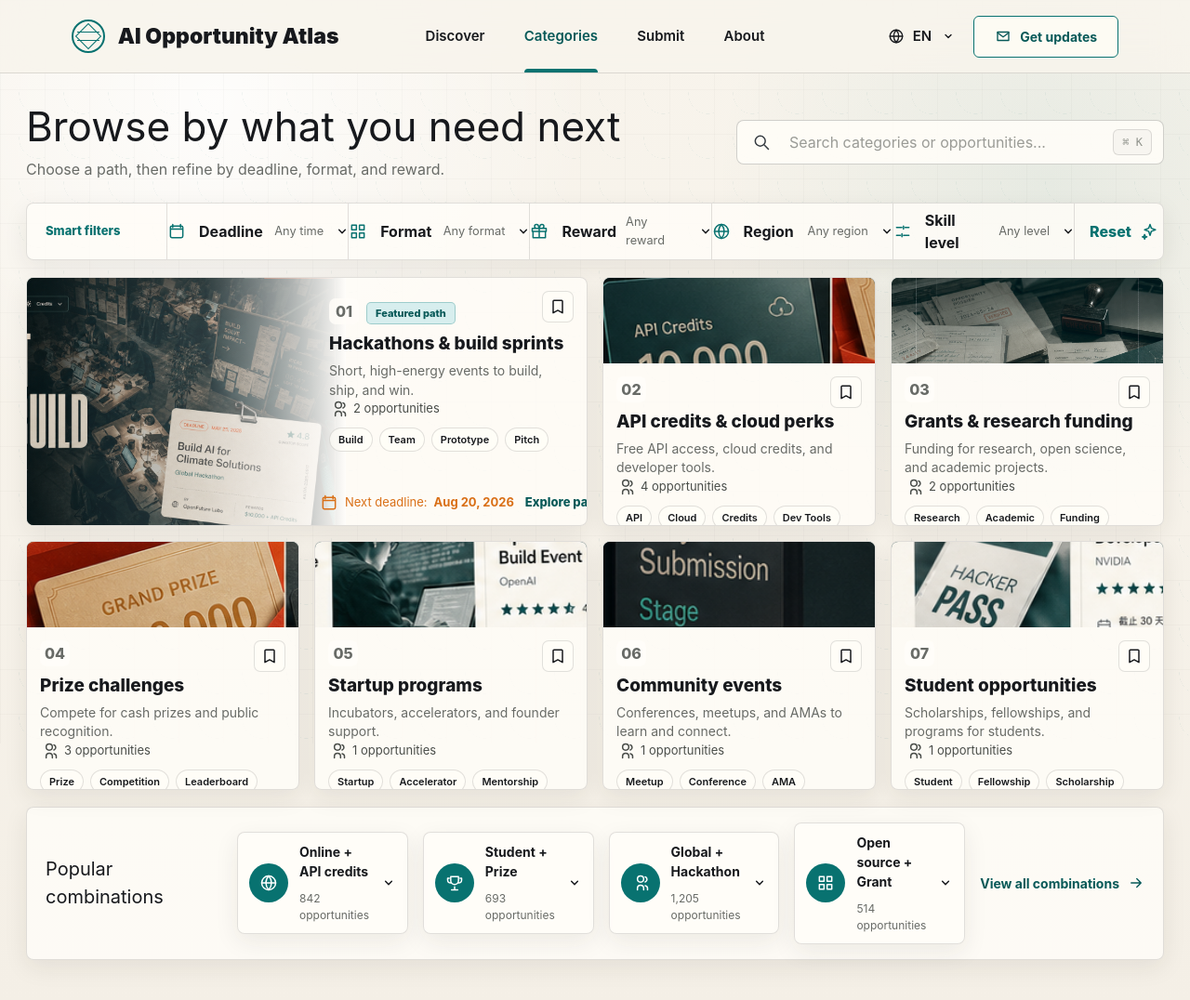
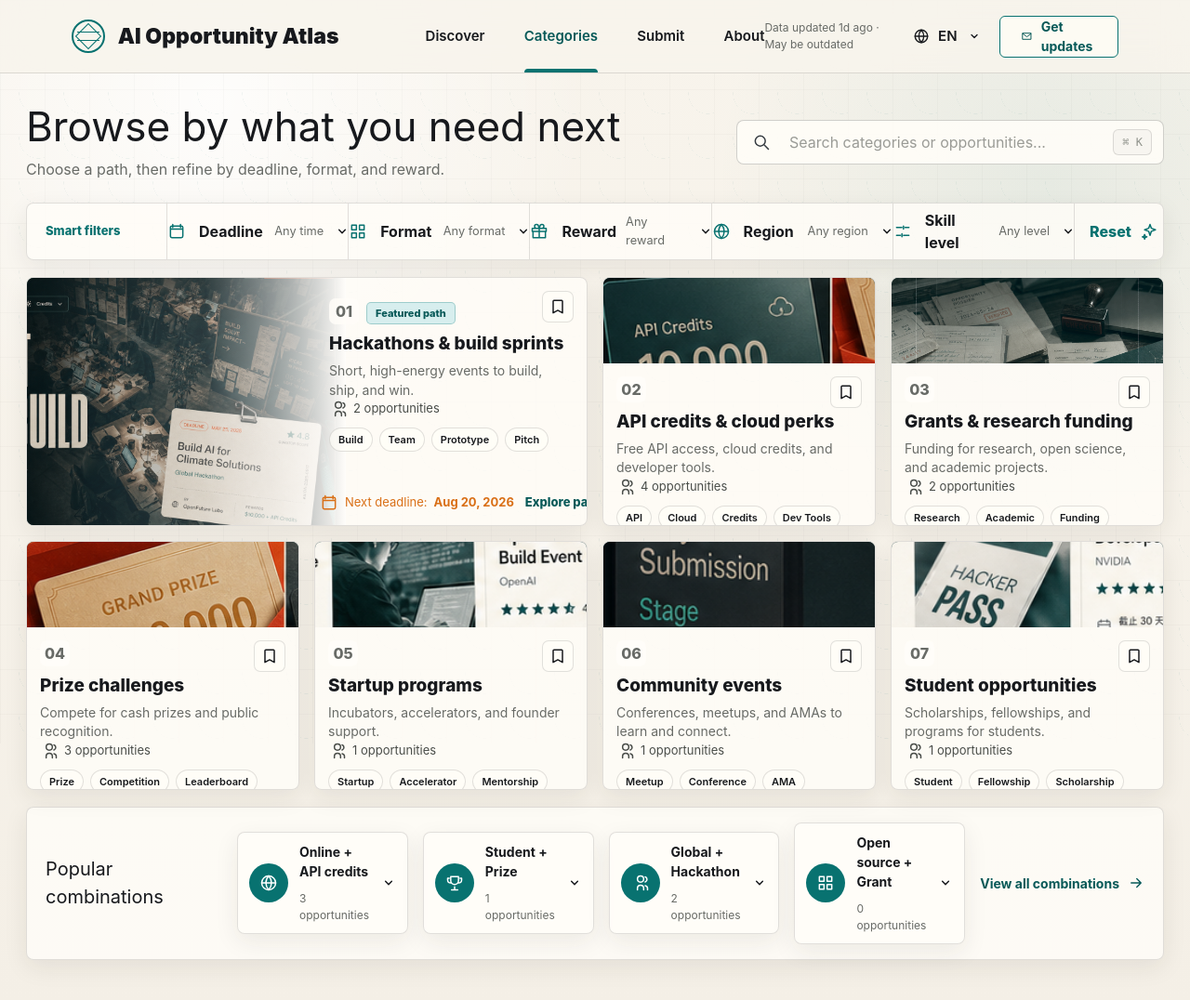
Before and after one commit to JS-banana/ai-opportunity-radar, a Next.js app: page /en/categories in a window 1280 px wide. Shown: the top 1076 px of the page at 93% size. Built offline with nearby package versions, Linux system fonts and the light colour scheme; no server answers.

Commit message:
✨ feat(discovery): wire live filters, categories counts and stale badge
Connect hero chips and full grid to opportunity filters, replace placeholder combo counts, add category search, and show snapshot age with stale hint in nav.

```diff
--- a/src/app/[locale]/categories/page.tsx
+++ b/src/app/[locale]/categories/page.tsx
@@ -36,7 +36,14 @@ export default async function LocaleCategories({ params }: Props) {
   const { locale } = await params;
   if (!isLocale(locale)) notFound();
 
-  const { opportunities } = await getActiveOpportunities();
+  const { opportunities, snapshot, isStale } = await getActiveOpportunities();
 
-  return <CategoriesPage opportunities={opportunities} locale={locale as Locale} />;
+  return (
+    <CategoriesPage
+      opportunities={opportunities}
+      locale={locale as Locale}
+      generatedAt={snapshot.generatedAt}
+      isStale={isStale}
+    />
+  );
 }
--- a/src/app/[locale]/page.tsx
+++ b/src/app/[locale]/page.tsx
@@ -45,7 +45,7 @@ export default async function LocaleHome({ params }: Props) {
   const { locale } = await params;
   if (!isLocale(locale)) notFound();
 
-  const { opportunities } = await getActiveOpportunities();
+  const { opportunities, snapshot, isStale } = await getActiveOpportunities();
 
   const typedLocale = locale as Locale;
 
@@ -58,7 +58,12 @@ export default async function LocaleHome({ params }: Props) {
           </Link>
         ))}
       </nav>
-      <AtlasLanding opportunities={opportunities} locale={typedLocale} />
+      <AtlasLanding
+        opportunities={opportunities}
+        locale={typedLocale}
+        generatedAt={snapshot.generatedAt}
+        isStale={isStale}
+      />
     </>
   );
 }
--- a/src/components/atlas/SiteNav.tsx
+++ b/src/components/atlas/SiteNav.tsx
@@ -4,15 +4,19 @@ import Link from "next/link";
 import { Icon } from "@/components/atlas/Icon";
 import { copy } from "@/content/atlas-copy";
 import type { Locale } from "@/i18n/locales";
+import { formatSnapshotAge } from "@/lib/snapshot/format";
 
 type SiteNavProps = {
   locale: Locale;
   active: "discover" | "categories";
+  generatedAt?: string;
+  isStale?: boolean;
 };
 
-export function SiteNav({ locale, active }: SiteNavProps) {
+export function SiteNav({ locale, active, generatedAt, isStale = false }: SiteNavProps) {
   const text = copy[locale];
   const otherLocale = locale === "zh" ? "en" : "zh";
+  const dataAge = generatedAt ? text.dataUpdated.replace("{age}", formatSnapshotAge(generatedAt, locale)) : null;
   return (
     <header className="site-nav">
       <Link className="brand-mark" href={`/${locale}`}>
@@ -30,6 +34,12 @@ export function SiteNav({ locale, active }: SiteNavProps) {
         <Link href={`/${locale}/about`}>{text.nav[3]}</Link>
       </nav>
       <div className="nav-tools">
+        {dataAge ? (
+          <span style={{ color: "var(--muted)", fontSize: "12px", marginRight: "12px" }} title={isStale ? text.dataStale : undefined}>
+            {dataAge}
+            {isStale ? ` · ${text.dataStale}` : ""}
+          </span>
+        ) : null}
         <Link className="language-link" href={`/${otherLocale}`}>
           <Icon name="globe" />
           {locale.toUpperCase()}
--- a/src/components/discovery/CategoriesPage.tsx
+++ b/src/components/discovery/CategoriesPage.tsx
@@ -1,6 +1,6 @@
 "use client";
 
-import { useState } from "react";
+import { useMemo, useState } from "react";
 import { Icon } from "@/components/atlas/Icon";
 import { SearchBox } from "@/components/atlas/SearchBox";
 import { SiteNav } from "@/components/atlas/SiteNav";
@@ -13,20 +13,66 @@ import type { ActivityOpportunity } from "@/lib/opportunity/model";
 type CategoriesPageProps = {
   opportunities: ActivityOpportunity[];
   locale: Locale;
+  generatedAt?: string;
+  isStale?: boolean;
 };
 
-export function CategoriesPage({ opportunities, locale }: CategoriesPageProps) {
+const popularCombos = [
+  {
+    label: { en: "Online + API credits", zh: "线上 + API 积分" },
+    icon: "globe" as const,
+    match: (item: ActivityOpportunity) => /online/i.test(item.format ?? "") && item.rewardTypes.includes("api-credits"),
+  },
+  {
+    label: { en: "Student + Prize", zh: "学生 + 奖金" },
+    icon: "trophy" as const,
+    match: (item: ActivityOpportunity) =>
+      /student|residency|fellowship|scholarship/i.test(`${item.title} ${item.rewardDetail ?? ""}`) &&
+      item.rewardTypes.includes("cash"),
+  },
+  {
+    label: { en: "Global + Hackathon", zh: "全球 + 黑客松" },
+    icon: "users" as const,
+    match: (item: ActivityOpportunity) =>
+      item.region === "global" && (item.type === "hackathon" || item.type === "dev-challenge"),
+  },
+  {
+    label: { en: "Open source + Grant", zh: "开源 + 资助" },
+    icon: "grid" as const,
+    match: (item: ActivityOpportunity) =>
+      /open.?source|开源/i.test(`${item.title} ${item.rewardDetail ?? ""} ${item.participation ?? ""}`) &&
+      /grant|research|fund|资助/i.test(`${item.title} ${item.rewardSummary ?? ""} ${item.rewardDetail ?? ""}`),
+  },
+];
+
+export function CategoriesPage({ opportunities, locale, generatedAt, isStale = false }: CategoriesPageProps) {
   const [query, setQuery] = useState("");
   const text = copy[locale];
-  const categories = categoryDefinitions.map((category, index) => {
-    const rows = opportunities.filter(category.match);
-    const sample = rows[0] ?? opportunities[index % Math.max(opportunities.length, 1)];
-    return { ...category, index, rows, sample };
-  });
+  const categories = useMemo(
+    () =>
+      categoryDefinitions.map((category, index) => {
+        const rows = opportunities.filter(category.match);
+        const sample = rows[0] ?? opportunities[index % Math.max(opportunities.length, 1)];
+        return { ...category, index, rows, sample };
+      }),
+    [opportunities],
+  );
+  const filteredCategories = useMemo(() => {
+    const normalized = query.trim().toLowerCase();
+    if (!normalized) return categories;
+    return categories.filter((category) => {
+      const haystack = `${category.title[locale]} ${category.description[locale]} ${category.chips.join(" ")}`.toLowerCase();
+      return haystack.includes(normalized);
+    });
+  }, [categories, locale, query]);
+  const comboCounts = useMemo(
+    () => popularCombos.map((combo) => ({ ...combo, count: opportunities.filter(combo.match).length })),
+    [opportunities],
+  );
 
   return (
     <main className="atlas-page categories-page">
-      <SiteNav locale={locale} active="categories" />
+      <SiteNav locale={locale} active="categories" generatedAt={generatedAt} isStale={isStale} />
       <section className="categories-shell">
         <div className="category-top">
           <div>
@@ -53,26 +99,21 @@ export function CategoriesPage({ opportunities, locale }: CategoriesPageProps) {
         </div>
 
         <div className="category-grid">
-          {categories.map((category) => (
+          {filteredCategories.map((category) => (
             <CategoryCard category={category} key={category.title.en} locale={locale} />
           ))}
         </div>
 
         <div className="popular-band">
           <h2>{text.popular}</h2>
-          {[
-            ["Online + API credits", "842"],
-            ["Student + Prize", "693"],
-            ["Global + Hackathon", "1,205"],
-            ["Open source + Grant", "514"],
-          ].map(([label, count], index) => (
-            <button className="combo-card" key={label} type="button">
+          {comboCounts.map((combo) => (
+            <button className="combo-card" key={combo.label.en} type="button">
               <span className="combo-icon">
-                <Icon name={index === 0 ? "globe" : index === 1 ? "trophy" : index === 2 ? "users" : "grid"} />
+                <Icon name={combo.icon} />
               </span>
-              <b>{label}</b>
+              <b>{combo.label[locale]}</b>
               <small>
-                {count} {locale === "zh" ? "个机会" : "opportunities"}
+                {combo.count.toLocaleString(locale === "zh" ? "zh-CN" : "en-US")} {locale === "zh" ? "个机会" : "opportunities"}
               </small>
               <Icon name="chevron" />
             </button>
--- a/src/components/discovery/useOpportunityFilters.ts
+++ b/src/components/discovery/useOpportunityFilters.ts
@@ -1,17 +1,31 @@
 "use client";
 
 import { useMemo } from "react";
-import type { FilterKey } from "@/content/atlas-copy";
+import type { FilterKey, HeroChipKey } from "@/content/atlas-copy";
 import type { ActivityOpportunity } from "@/lib/opportunity/model";
 import { getDeadlineBucket } from "@/lib/opportunity/derive";
 
-export function useOpportunityFilters(opportunities: ActivityOpportunity[], query: string, activeFilter: FilterKey) {
+const newWindowMs = 7 * 24 * 60 * 60 * 1000;
+
+export type OpportunityFilterKey = FilterKey | HeroChipKey;
+
+export function useOpportunityFilters(
+  opportunities: ActivityOpportunity[],
+  query: string,
+  activeFilter: OpportunityFilterKey,
+  now = new Date(),
+) {
   return useMemo(() => {
     const normalized = query.trim().toLowerCase();
+    const current = now.getTime();
     return opportunities.filter((item) => {
       const haystack = `${item.title} ${item.vendor} ${item.rewardSummary ?? ""} ${item.rewardDetail ?? ""}`.toLowerCase();
       if (normalized && !haystack.includes(normalized)) return false;
-      if (activeFilter === "ending-soon") return ["ending-3d", "ending-7d"].includes(getDeadlineBucket(item.endAt));
+      if (activeFilter === "new") {
+        if (!item.discoveredAt) return false;
+        return current - new Date(item.discoveredAt).getTime() <= newWindowMs;
+      }
+      if (activeFilter === "ending-soon") return ["ending-3d", "ending-7d"].includes(getDeadlineBucket(item.endAt, now));
       if (activeFilter === "hackathon") return item.type === "hackathon" || item.type === "dev-challenge";
       if (activeFilter === "grant") return /grant|research|fund/i.test(`${item.title} ${item.rewardSummary ?? ""} ${item.rewardDetail ?? ""}`);
       if (activeFilter === "api-credits") return item.rewardTypes.includes("api-credits");
@@ -19,5 +33,5 @@ export function useOpportunityFilters(opportunities: ActivityOpportunity[], quer
       if (activeFilter === "prize") return item.rewardTypes.includes("cash");
       return true;
     });
-  }, [activeFilter, opportunities, query]);
+  }, [activeFilter, now, opportunities, query]);
 }
--- a/src/content/atlas-copy.ts
+++ b/src/content/atlas-copy.ts
@@ -2,6 +2,9 @@ import type { Locale } from "@/i18n/locales";
 
 export const FILTER_KEYS = ["all", "ending-soon", "hackathon", "grant", "api-credits", "online", "prize"] as const;
 export type FilterKey = (typeof FILTER_KEYS)[number];
+
+export const HERO_CHIP_KEYS = ["all", "ending-soon", "new", "online", "prize", "api-credits"] as const;
+export type HeroChipKey = (typeof HERO_CHIP_KEYS)[number];
 
 export const copy = {
   en: {
@@ -48,6 +51,9 @@ export const copy = {
     allCombinations: "View all combinations",
     longTerm: "Long-term",
     verified: "verified",
+    dataUpdated: "Data updated {age}",
+    dataStale: "May be outdated",
+    noResults: "No matching opportunities",
   },
   zh: {
     nav: ["发现", "分类", "提交", "关于"],
@@ -93,5 +99,8 @@ export const copy = {
     allCombinations: "查看全部组合",
     longTerm: "长期开放",
     verified: "已验证",
+    dataUpdated: "数据更新于 {age}",
+    dataStale: "可能不是最新",
+    noResults: "没有匹配的机会",
   },
 } as const satisfies Record<Locale, Record<string, unknown>>;
```
Also changed, not shown: src/components/discovery/AtlasLanding.tsx (+28 -14 lines).
